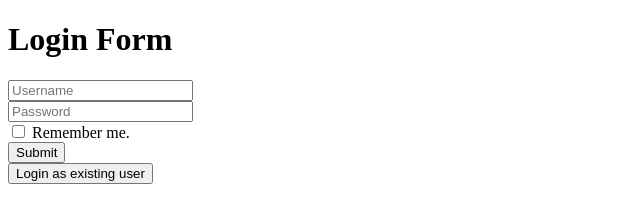
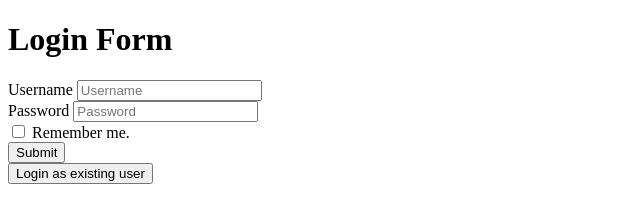
Before and after one commit to acciojob/remember-me-login-form-ycstudios, a website: page main.html in a window 1280 px wide. Shown: the whole page, without its empty margins (0-640 px from the left). Drawn offline with Linux system fonts and the light colour scheme.

Commit message:
created a submission

```diff
--- a/main.html
+++ b/main.html
@@ -13,15 +13,15 @@
 
         <form id="loginForm">
             <div>
-				<label for="username">
+				<label for="username">Username</label>
                 <input type="text" id="username" placeholder="Username" required>
-				</label>
+
             </div>
 
             <div>
-						<label for="password">
+						<label for="password">Password</label>
                 <input type="password" id="password" placeholder="Password" required>
-								</label>
+
             </div>
 
             <div class="checkbox-container">
```
